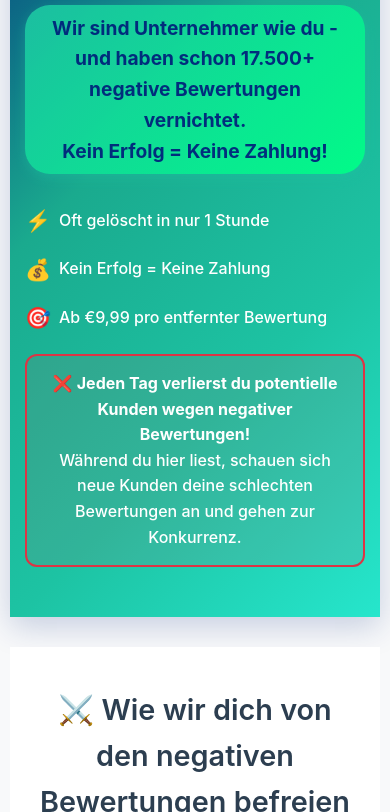
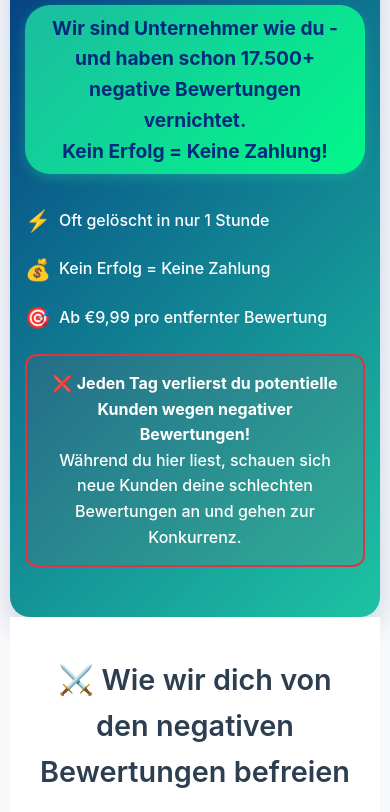
Before and after one commit to Rufheld/rufheld-review-mvp, a website: page index.html in a window 390 px wide. Shown: the part 239-1051 px from the top of the page. Drawn offline with Linux system fonts and the light colour scheme; some packages are replaced by stand-ins of ours.

Commit message:
Update index.html

```diff
--- a/index.html
+++ b/index.html
@@ -41,7 +41,7 @@
 
         body {
             font-family: -apple-system, BlinkMacSystemFont, 'Segoe UI', Roboto, sans-serif;
-            background: #f8f9fa; /* Neutraler Hintergrund */
+            background: linear-gradient(135deg, #00277C 0%, #1DC3A3 100%);
             min-height: 100vh;
             color: #333;
             line-height: 1.6;
@@ -58,22 +58,18 @@
             color: white;
             padding: 40px 20px;
             margin-bottom: 30px;
-            /* NEU: Kompakter Gradient nur für Header */
-            background: linear-gradient(135deg, #00277C 0%, #1AAA8E 40%, #1DC3A3 70%, #26E6CC 100%);
-            /* Sanfter Übergang nach unten */
-            box-shadow: 0 10px 30px rgba(0,39,124,0.2);
-        }
+        }
+        /* MOBILE: Separater Header-Gradient */
         @media (max-width: 768px) {
+            body {
+                background: #f8f9fa; /* Neutraler Hintergrund nur auf Mobile */
+            }
+
             .header {
-                padding: 30px 15px; /* Weniger Padding = kompakter */
-            }
-
-            .logo-image {
-                height: 60px; /* Kleineres Logo */
-            }
-
-            .hero-title {
-                font-size: 1.8rem; /* Kleinere Überschrift */
+                background: linear-gradient(135deg, #00277C 0%, #1DC3A3 100%);
+                border-radius: 0 0 20px 20px; /* Abgerundete Ecken unten */
+                box-shadow: 0 10px 30px rgba(0,39,124,0.2);
+                margin-bottom: 0; /* Direkter Übergang */
             }
         }
         .logo {
```
